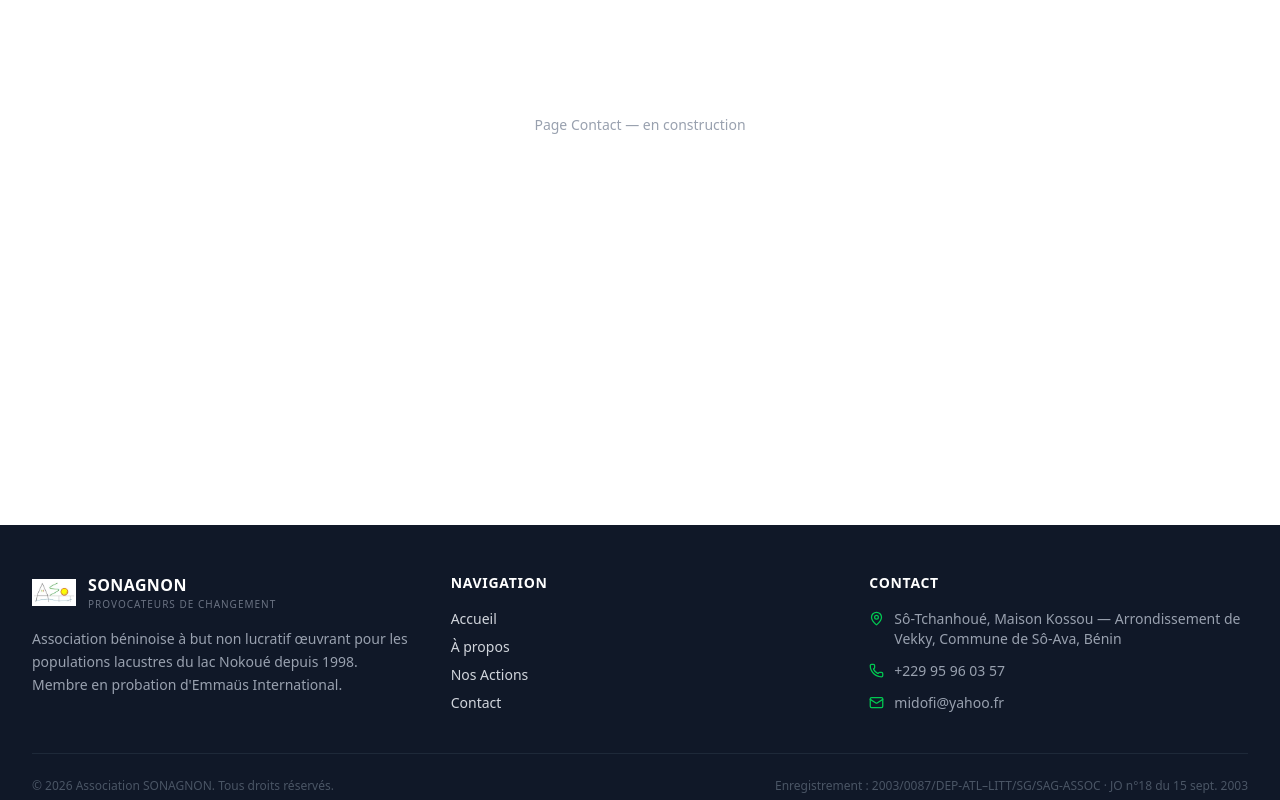
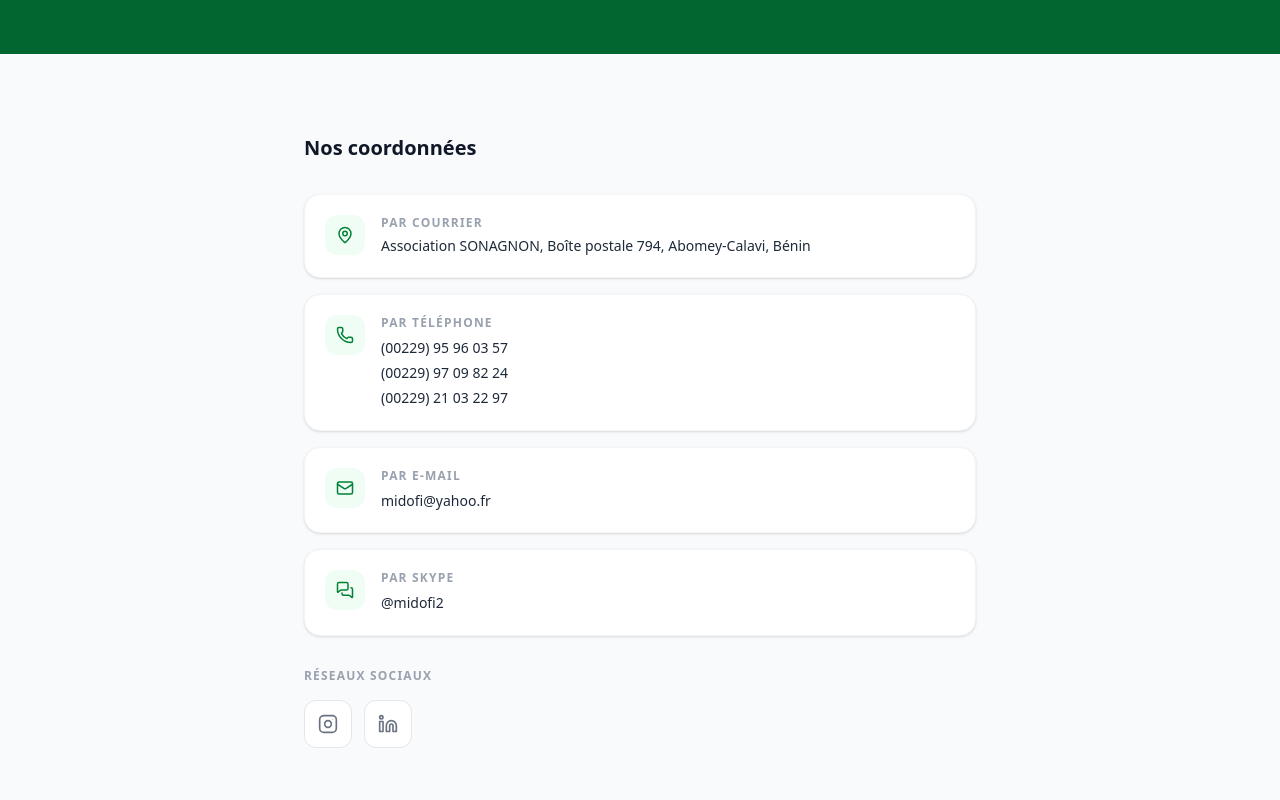
Before and after one commit to VOGLOSSOU/sonagnon, a Next.js app: page /contact in a window 1280 px wide. Shown: the part 340-1140 px from the top of the page. Built offline with nearby package versions, Linux system fonts and the light colour scheme.

Commit message:
page contact done

```diff
--- a/src/app/contact/page.tsx
+++ b/src/app/contact/page.tsx
@@ -1,14 +1,159 @@
 import type { Metadata } from "next";
+import { Mail, Phone, MapPin, MessagesSquare } from "lucide-react";
+import Link from "next/link";
+
+function IconInstagram({ size = 20 }: { size?: number }) {
+  return (
+    <svg width={size} height={size} viewBox="0 0 24 24" fill="none" stroke="currentColor" strokeWidth="2" strokeLinecap="round" strokeLinejoin="round">
+      <rect x="2" y="2" width="20" height="20" rx="5" ry="5" />
+      <circle cx="12" cy="12" r="4" />
+      <circle cx="17.5" cy="6.5" r="0.5" fill="currentColor" stroke="none" />
+    </svg>
+  );
+}
+
+function IconLinkedin({ size = 20 }: { size?: number }) {
+  return (
+    <svg width={size} height={size} viewBox="0 0 24 24" fill="none" stroke="currentColor" strokeWidth="2" strokeLinecap="round" strokeLinejoin="round">
+      <path d="M16 8a6 6 0 0 1 6 6v7h-4v-7a2 2 0 0 0-2-2 2 2 0 0 0-2 2v7h-4v-7a6 6 0 0 1 6-6z" />
+      <rect x="2" y="9" width="4" height="12" />
+      <circle cx="4" cy="4" r="2" />
+    </svg>
+  );
+}
 
 export const metadata: Metadata = {
   title: "Contact",
-  description: "Contactez l'association SONAGNON.",
+  description: "Contactez l'association SONAGNON au Bénin — courrier, téléphone, email, réseaux sociaux.",
 };
+
+const coordonnees = [
+  {
+    icone: MapPin,
+    label: "Par courrier",
+    valeur: "Association SONAGNON, Boîte postale 794, Abomey-Calavi, Bénin",
+    href: null,
+  },
+  {
+    icone: Phone,
+    label: "Par téléphone",
+    valeur: "(00229) 95 96 03 57\n(00229) 97 09 82 24\n(00229) 21 03 22 97",
+    href: "tel:+22995960357",
+  },
+  {
+    icone: Mail,
+    label: "Par e-mail",
+    valeur: "midofi@yahoo.fr",
+    href: "mailto:midofi@yahoo.fr",
+  },
+  {
+    icone: MessagesSquare,
+    label: "Par Skype",
+    valeur: "@midofi2",
+    href: "skype:midofi2?call",
+  },
+];
+
+const reseaux = [
+  {
+    icone: IconInstagram,
+    label: "Instagram",
+    href: "https://www.instagram.com/sonagnon_benin/",
+    couleur: "hover:text-pink-600 hover:border-pink-200",
+  },
+  {
+    icone: IconLinkedin,
+    label: "LinkedIn",
+    href: "https://www.linkedin.com/company/association-sonagnon-benin",
+    couleur: "hover:text-blue-600 hover:border-blue-200",
+  },
+];
 
 export default function ContactPage() {
   return (
-    <div className="min-h-screen flex items-center justify-center text-gray-400 text-sm">
-      Page Contact — en construction
-    </div>
+    <>
+      {/* Hero */}
+      <section className="bg-green-800 text-white py-20">
+        <div className="max-w-7xl mx-auto px-4 sm:px-6 lg:px-8 text-center">
+          <span className="inline-block text-xs font-semibold uppercase tracking-widest text-green-300 mb-3">
+            Parlons-nous
+          </span>
+          <h1 className="text-4xl md:text-5xl font-bold leading-tight max-w-2xl mx-auto">
+            Nous contacter
+          </h1>
+          <p className="mt-4 text-gray-300 text-lg max-w-xl mx-auto leading-relaxed">
+            Une question, un partenariat ou envie de nous rejoindre ?
+            Toutes les portes sont ouvertes.
+          </p>
+        </div>
+      </section>
+
+      {/* Contenu */}
+      <section className="py-20 bg-gray-50">
+        <div className="max-w-7xl mx-auto px-4 sm:px-6 lg:px-8">
+          <div className="max-w-2xl mx-auto">
+
+            {/* Coordonnées */}
+            <div>
+              <h2 className="text-xl font-bold text-gray-900 mb-8">
+                Nos coordonnées
+              </h2>
+
+              <div className="space-y-4">
+                {coordonnees.map(({ icone: Icon, label, valeur, href }) => (
+                  <div
+                    key={label}
+                    className="bg-white border border-gray-100 rounded-2xl p-5 flex gap-4 items-start shadow-sm hover:shadow-md transition-shadow"
+                  >
+                    <div className="w-10 h-10 bg-green-50 rounded-xl flex items-center justify-center shrink-0">
+                      <Icon size={18} className="text-green-700" />
+                    </div>
+                    <div>
+                      <p className="text-xs font-semibold uppercase tracking-widest text-gray-400 mb-1">
+                        {label}
+                      </p>
+                      {href ? (
+                        <a
+                          href={href}
+                          className="text-gray-800 font-medium hover:text-green-700 transition-colors whitespace-pre-line text-sm leading-relaxed"
+                        >
+                          {valeur}
+                        </a>
+                      ) : (
+                        <p className="text-gray-800 font-medium text-sm leading-relaxed">
+                          {valeur}
+                        </p>
+                      )}
+                    </div>
+                  </div>
+                ))}
+              </div>
+
+              {/* Réseaux sociaux */}
+              <div className="mt-8">
+                <p className="text-xs font-semibold uppercase tracking-widest text-gray-400 mb-4">
+                  Réseaux sociaux
+                </p>
+                <div className="flex gap-3">
+                  {reseaux.map(({ icone: Icon, label, href, couleur }) => (
+                    <Link
+                      key={label}
+                      href={href}
+                      target="_blank"
+                      rel="noopener noreferrer"
+                      aria-label={label}
+                      className={`w-12 h-12 bg-white border border-gray-200 rounded-xl flex items-center justify-center text-gray-500 transition-all duration-200 hover:shadow-md ${couleur}`}
+                    >
+                      <Icon size={20} />
+                    </Link>
+                  ))}
+                </div>
+              </div>
+            </div>
+
+          </div>
+        </div>
+      </section>
+    </>
   );
 }
```
